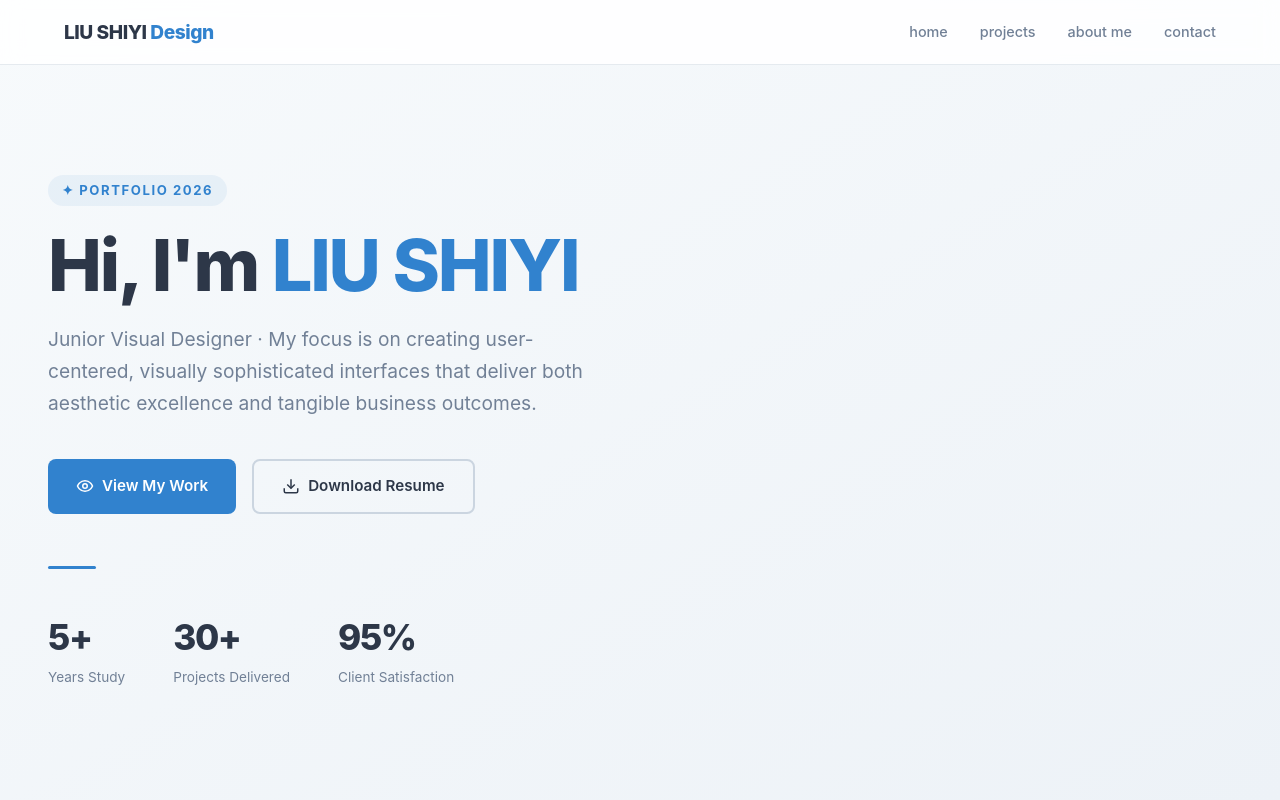
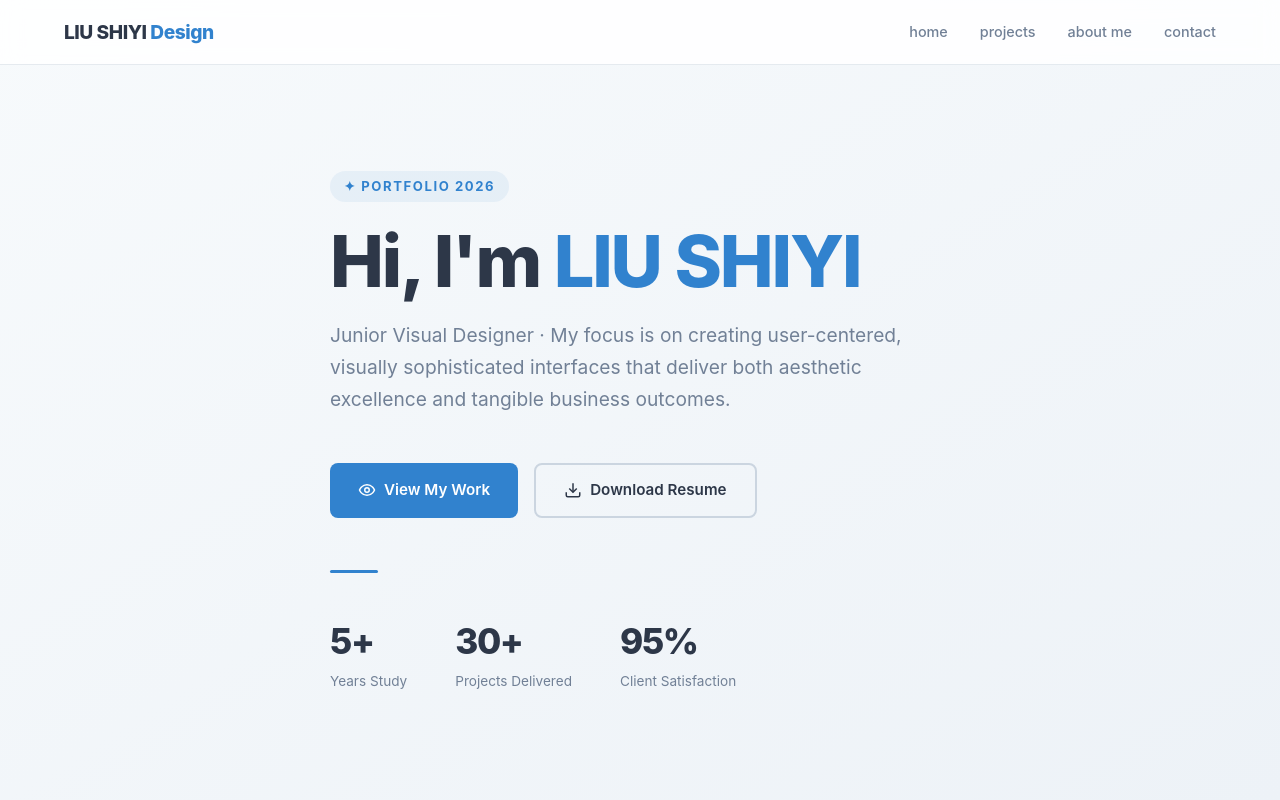
Before and after one commit to StellinaUI/portfolio, a plain HTML site: page index.html in a window 1280 px wide. Shown: the top 800 px of the page. Drawn offline with Linux system fonts and the light colour scheme.

Commit message:
Update index.html

```diff
--- a/index.html
+++ b/index.html
@@ -128,7 +128,7 @@
       background: linear-gradient(to bottom right, #f7fafc, #edf2f7);
       padding-top: 64px;
     }
-    .hero-inner { max-width: 1200px; margin: 0 ; padding: 80px 24px 80px 48px; }
+    .hero-inner { max-width: 1200px; margin: 0 auto; padding: 80px 24px ; }
     .hero-eyebrow {
       display: inline-block; font-size: 0.82rem; font-weight: 700;
       letter-spacing: 0.12em; text-transform: uppercase; color: var(--color-accent);
@@ -143,7 +143,7 @@
     .hero-title em { font-style: normal; color: var(--color-accent); }
     .hero-sub {
       font-size: clamp(1rem, 2vw, 1.2rem); color: var(--color-text-muted);
-      max-width: 540px; margin-bottom: 40px; line-height: 1.65;
+      max-width: 620px; margin-bottom: 48px; line-height: 1.65;
     }
     .hero-buttons { display: flex; gap: 16px; flex-wrap: wrap; }
     .hero-divider {
```
